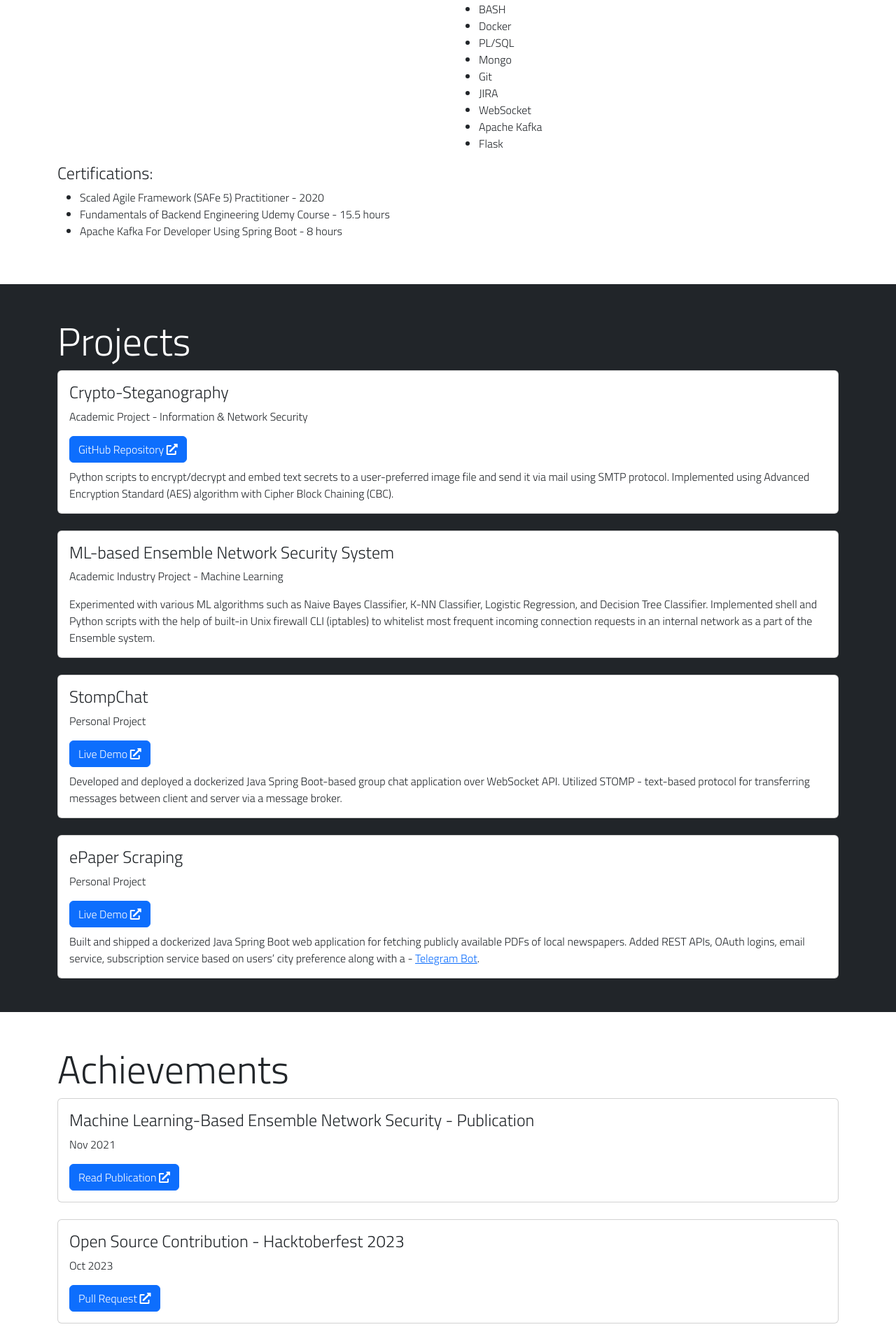
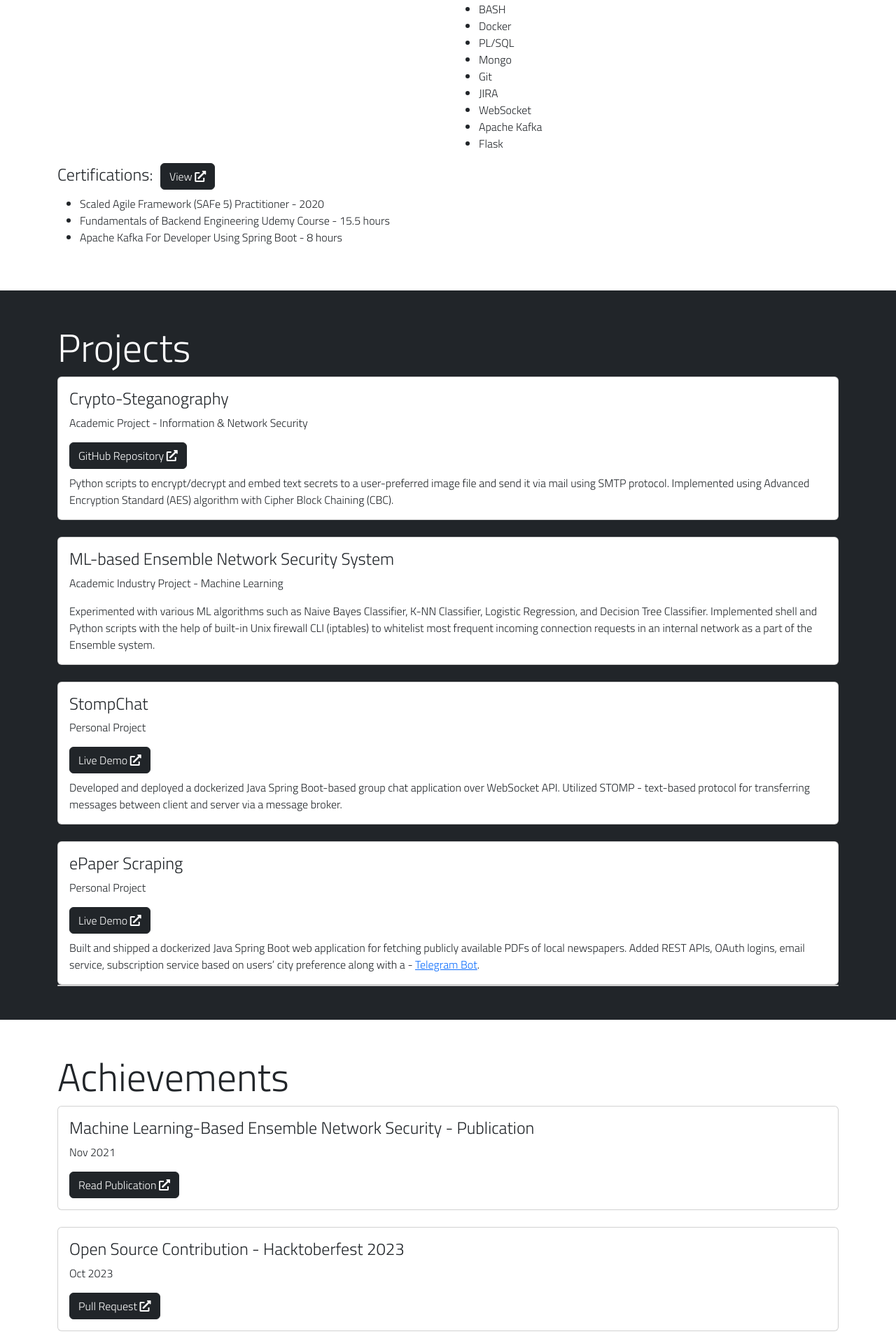
Before and after one commit to SuhasBk/MyFlaskApp, a Flask app: page /portfolio in a window 1280 px wide. Shown: the part 3045-4951 px from the top of the page at 70% size. Run offline with Flask 3, Linux system fonts and the light colour scheme.

Commit message:
add certifications

```diff
--- a/myflask/templates/portfolio.html
+++ b/myflask/templates/portfolio.html
@@ -13,90 +13,7 @@
     <link rel="preconnect" href="https://fonts.googleapis.com">
     <link rel="preconnect" href="https://fonts.gstatic.com" crossorigin>
     <link href="https://fonts.googleapis.com/css2?family=Playfair+Display&family=Titillium+Web:wght@300&display=swap" rel="stylesheet">
-
-    <style>
-        html {
-            scroll-behavior: smooth;
-        }
-
-        body {
-            font-family: 'Titillium Web', sans-serif;
-        }
-
-        #header {
-            background-image: url("{{url_for('static', filename='portfolio-bg.jpg')}}");
-            background-size: cover;
-            background-position: bottom;
-            position: relative;
-        }
-
-        #header::before {
-            content: "";
-            background: rgba(0, 0, 0, 0.6);
-            position: absolute;
-            top: 0;
-            left: 0;
-            width: 100%;
-            height: 100%;
-        }
-
-        #header .container {
-            position: relative;
-            z-index: 1;
-        }
-
-        .header-links {
-            display: flex;
-            justify-content: space-evenly;
-        }
-
-        .header-links a {
-            text-decoration: underline;
-            color: white;
-            transition: all 0.5s;
-        }
-
-        .header-links a:hover {
-            text-decoration: none;
-            color:peru;
-            transform: scale(1.5);
-        }
-
-        .header-separator {
-            color: white;
-        }
-
-        #profile-pic {
-            transition: all 0.5s;
-        }
-
-        #profile-pic:hover {
-            transform: scale(1.1);
-        }
-
-        #welcome {
-            position: absolute;
-            z-index: 10;
-            text-align: center;
-            width: 100vw;
-            height: 100%;
-            background-color: rgba(0,0,0, 0.9);
-            padding-top: 20%;
-            color: white;
-            animation: hide_welcome 5s forwards;
-        }
-
-        @keyframes hide_welcome {
-            0% {
-                opacity: 1;
-                font-size: 3em;
-            }
-            100% {
-                opacity: 0;
-                visibility: hidden;
-            }
-        }
-    </style>
+    <link href="{{ url_for('static',filename='portfolio.css') }}" rel="stylesheet">
 
 </head>
 
@@ -312,7 +229,8 @@
 
             <div class="row">
                 <div class="col-md-6">
-                    <h4>Certifications:</h4>
+                    <h4>Certifications: &nbsp;<a href="https://drive.google.com/file/d/1-oJWhWelwlIh2b8JnXlidjmstyJmOIzw/view?usp=sharing" class="btn btn-dark"
+                        target="_blank">View <i class="fas fa-external-link-alt"></i></a></h4>
                     <ul>
                         <li>Scaled Agile Framework (SAFe 5) Practitioner - 2020</li>
                         <li>Fundamentals of Backend Engineering Udemy Course - 15.5 hours</li>
@@ -333,7 +251,7 @@
                 <div class="card-body">
                     <h4 class="card-title">Crypto-Steganography</h4>
                     <p class="card-text">Academic Project - Information & Network Security</p>
-                    <a href="https://github.com/SuhasBk/Crypto-Stegano" class="btn btn-primary" target="_blank">
+                    <a href="https://github.com/SuhasBk/Crypto-Stegano" class="btn btn-dark" target="_blank">
                         GitHub Repository <i class="fas fa-external-link-alt"></i>
                     </a>
                     <p class="mt-2 card-text">
@@ -358,7 +276,7 @@
                 <div class="card-body">
                     <h4 class="card-title">StompChat</h4>
                     <p class="card-text">Personal Project</p>
-                    <a href="https://chatstomp-u0s3.onrender.com" class="btn btn-primary" target="_blank">
+                    <a href="https://chatstomp-u0s3.onrender.com" class="btn btn-dark" target="_blank">
                         Live Demo <i class="fas fa-external-link-alt"></i>
                     </a>
                     <p class="mt-2 card-text">
@@ -372,13 +290,17 @@
                 <div class="card-body">
                     <h4 class="card-title">ePaper Scraping</h4>
                     <p class="card-text">Personal Project</p>
-                    <a href="https://epapers.onrender.com" class="btn btn-primary" target="_blank">
+                    <a href="https://epapers.onrender.com" class="btn btn-dark" target="_blank">
                         Live Demo <i class="fas fa-external-link-alt"></i>
                     </a>
                     <p class="mt-2 card-text">
                         Built and shipped a dockerized Java Spring Boot web application for fetching publicly available PDFs of local newspapers. Added REST APIs, OAuth logins, email service, subscription service based on users’ city preference along with a - <a href="https://t.me/HtToi_bot" target="_blank">Telegram Bot</a>.
                     </p>
                 </div>
+            </div>
+
+            <div class="card">
+
             </div>
         </div>
     </section>
@@ -392,7 +314,7 @@
                 <div class="card-body">
                     <h4 class="card-title">Machine Learning-Based Ensemble Network Security - Publication</h4>
                     <p class="card-text">Nov 2021</p>
-                    <a href="https://link.springer.com/chapter/10.1007/978-981-16-3342-3_1" class="btn btn-primary" target="_blank">Read Publication <i class="fas fa-external-link-alt"></i></a>
+                    <a href="https://link.springer.com/chapter/10.1007/978-981-16-3342-3_1" class="btn btn-dark" target="_blank">Read Publication <i class="fas fa-external-link-alt"></i></a>
                 </div>
             </div>
 
@@ -400,7 +322,7 @@
                 <div class="card-body">
                     <h4 class="card-title">Open Source Contribution - Hacktoberfest 2023</h4>
                     <p class="card-text">Oct 2023</p>
-                    <a href="https://github.com/Mrinank-Bhowmick/python-beginner-projects/pull/373" class="btn btn-primary" target="_blank">Pull Request <i class="fas fa-external-link-alt"></i></a>
+                    <a href="https://github.com/Mrinank-Bhowmick/python-beginner-projects/pull/373" class="btn btn-dark" target="_blank">Pull Request <i class="fas fa-external-link-alt"></i></a>
                 </div>
             </div>
         </div>
```
Also changed, not shown: myflask/static/portfolio.css (added, +82 -0 lines).
